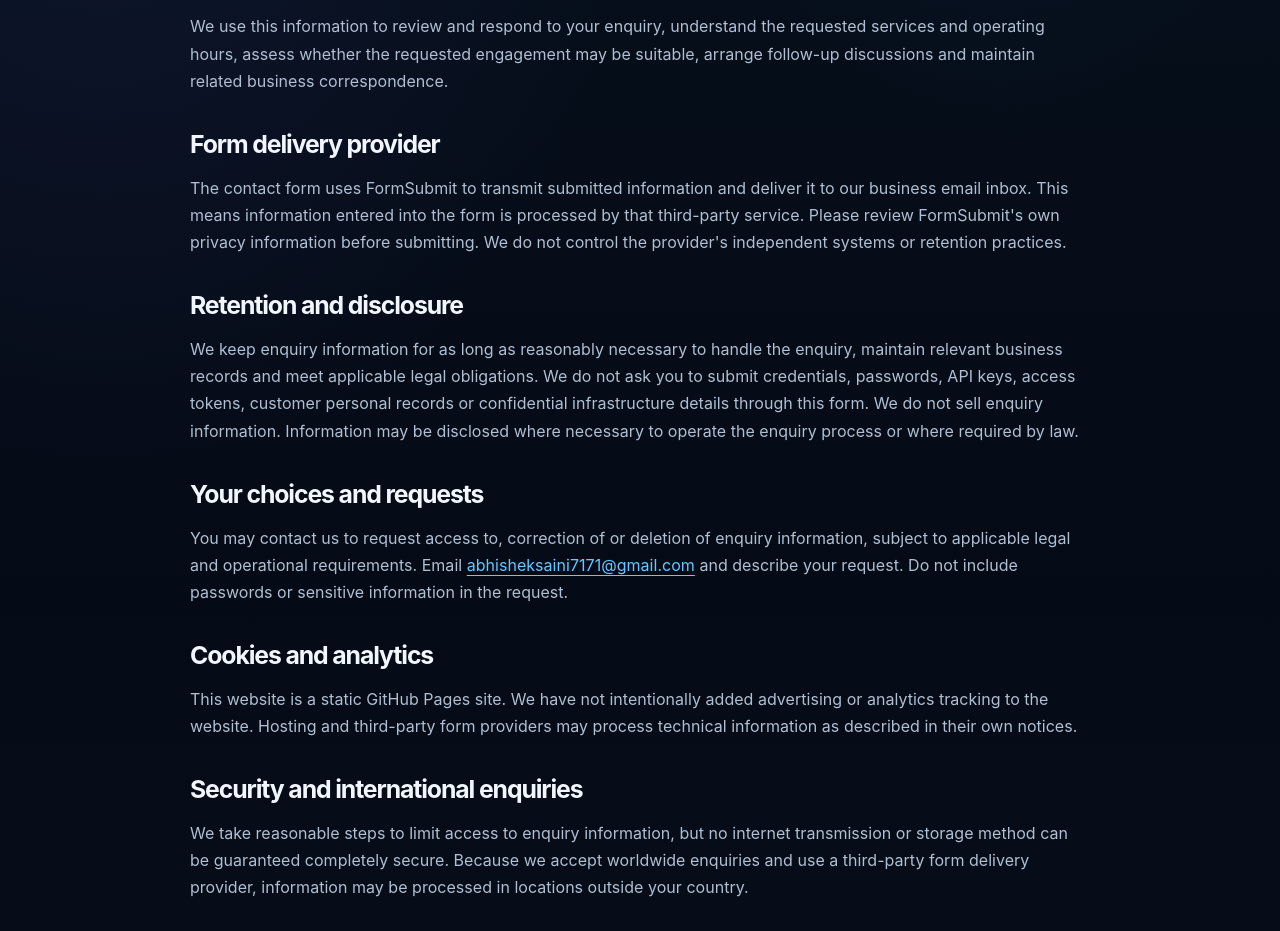
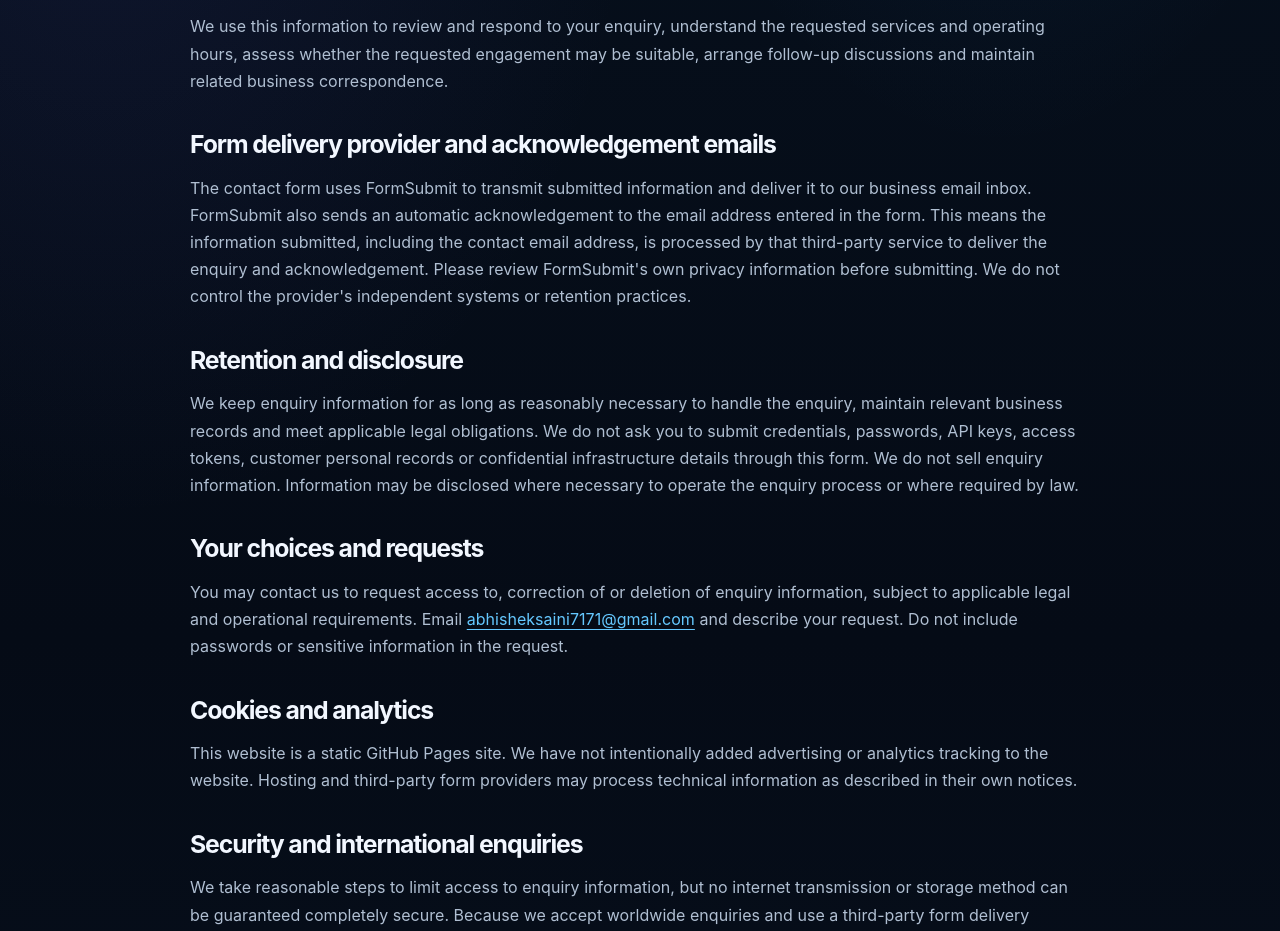
Before and after one commit to abhisheksaini7171-lab/remote-it-msp-services, a plain HTML site: page privacy.html in a window 1280 px wide. Shown: the part 1008-1939 px from the top of the page. Drawn offline with Linux system fonts and the light colour scheme.

Commit message:
Disclose automated enquiry acknowledgement email

```diff
--- a/privacy.html
+++ b/privacy.html
@@ -5,7 +5,7 @@
 <h2>Who is responsible</h2><p>Remote IT & MSP Services is responsible for handling enquiries received through this website. For privacy questions or requests, contact <a href="mailto:abhisheksaini7171@gmail.com">abhisheksaini7171@gmail.com</a>.</p>
 <h2>Information you may provide</h2><p>The contact form may collect your name, business email address, company or MSP name, country, time zone, customer type, approximate user or device count, preferred support coverage, engagement preference, priority, selected services and the details you write in your message.</p>
 <h2>Why we use it</h2><p>We use this information to review and respond to your enquiry, understand the requested services and operating hours, assess whether the requested engagement may be suitable, arrange follow-up discussions and maintain related business correspondence.</p>
-<h2>Form delivery provider</h2><p>The contact form uses FormSubmit to transmit submitted information and deliver it to our business email inbox. This means information entered into the form is processed by that third-party service. Please review FormSubmit's own privacy information before submitting. We do not control the provider's independent systems or retention practices.</p>
+<h2>Form delivery provider and acknowledgement emails</h2><p>The contact form uses FormSubmit to transmit submitted information and deliver it to our business email inbox. FormSubmit also sends an automatic acknowledgement to the email address entered in the form. This means the information submitted, including the contact email address, is processed by that third-party service to deliver the enquiry and acknowledgement. Please review FormSubmit's own privacy information before submitting. We do not control the provider's independent systems or retention practices.</p>
 <h2>Retention and disclosure</h2><p>We keep enquiry information for as long as reasonably necessary to handle the enquiry, maintain relevant business records and meet applicable legal obligations. We do not ask you to submit credentials, passwords, API keys, access tokens, customer personal records or confidential infrastructure details through this form. We do not sell enquiry information. Information may be disclosed where necessary to operate the enquiry process or where required by law.</p>
 <h2>Your choices and requests</h2><p>You may contact us to request access to, correction of or deletion of enquiry information, subject to applicable legal and operational requirements. Email <a href="mailto:abhisheksaini7171@gmail.com">abhisheksaini7171@gmail.com</a> and describe your request. Do not include passwords or sensitive information in the request.</p>
 <h2>Cookies and analytics</h2><p>This website is a static GitHub Pages site. We have not intentionally added advertising or analytics tracking to the website. Hosting and third-party form providers may process technical information as described in their own notices.</p>
```
